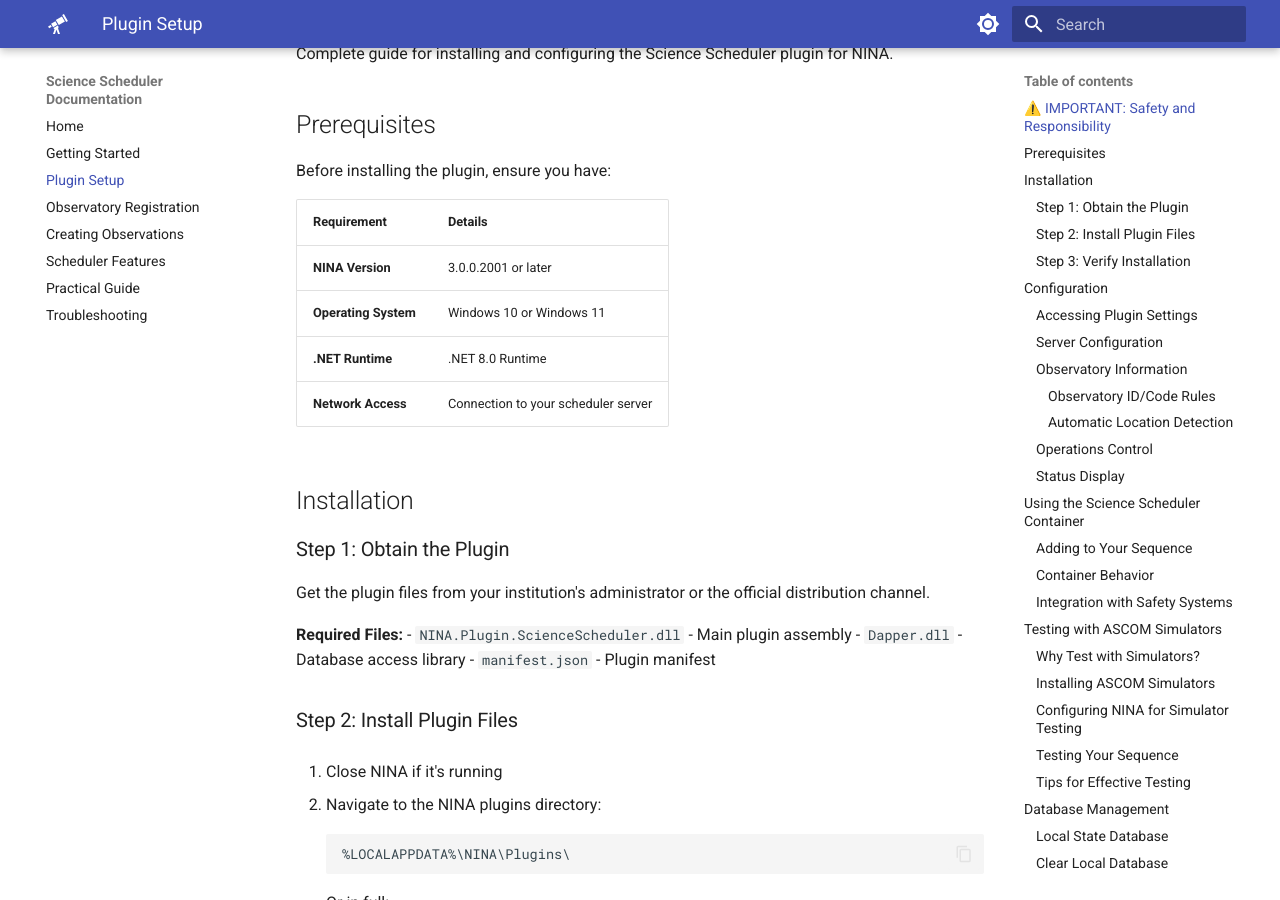
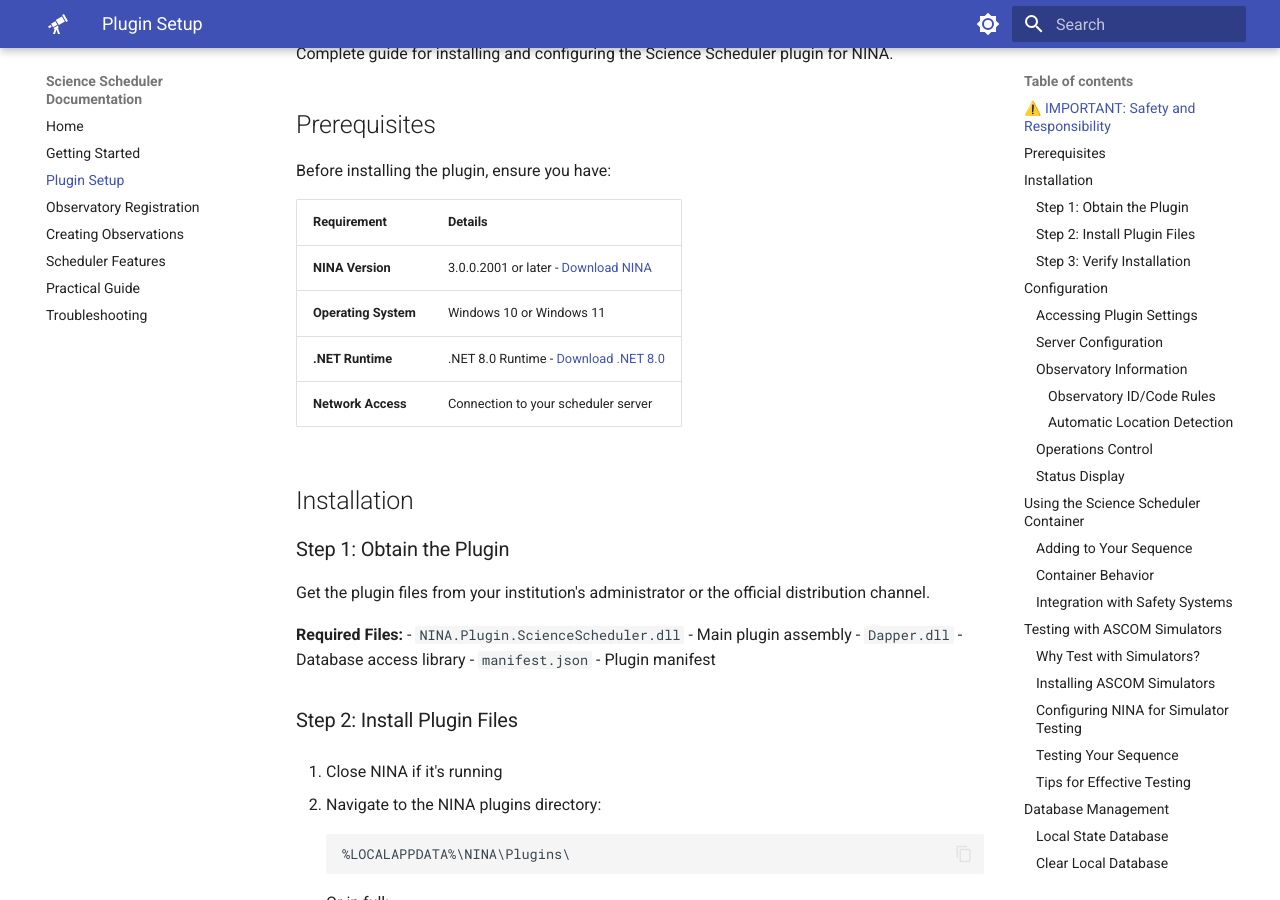
Before and after one commit to First-Light-Systems/nina-scheduler-docs, an MkDocs documentation site: the page built from docs/PLUGIN_SETUP.md, in a window 1280 px wide and 900 px high, scrolled down 702 px. Built offline with MkDocs 1.6.1 and Material for MkDocs 9.7.7, drawn with Linux system fonts in a browser that asks for light colours.

Commit message:
Sync: Add download links for NINA and .NET 8.0

```diff
--- a/docs/PLUGIN_SETUP.md
+++ b/docs/PLUGIN_SETUP.md
@@ -27,9 +27,9 @@ Before installing the plugin, ensure you have:
 
 | Requirement | Details |
 |-------------|---------|
-| **NINA Version** | 3.0.0.2001 or later |
+| **NINA Version** | 3.0.0.2001 or later - [Download NINA](https://nighttime-imaging.eu/download/) |
 | **Operating System** | Windows 10 or Windows 11 |
-| **.NET Runtime** | .NET 8.0 Runtime |
+| **.NET Runtime** | .NET 8.0 Runtime - [Download .NET 8.0](https://dotnet.microsoft.com/download/dotnet/8.0) |
 | **Network Access** | Connection to your scheduler server |
 
 ## Installation
```
